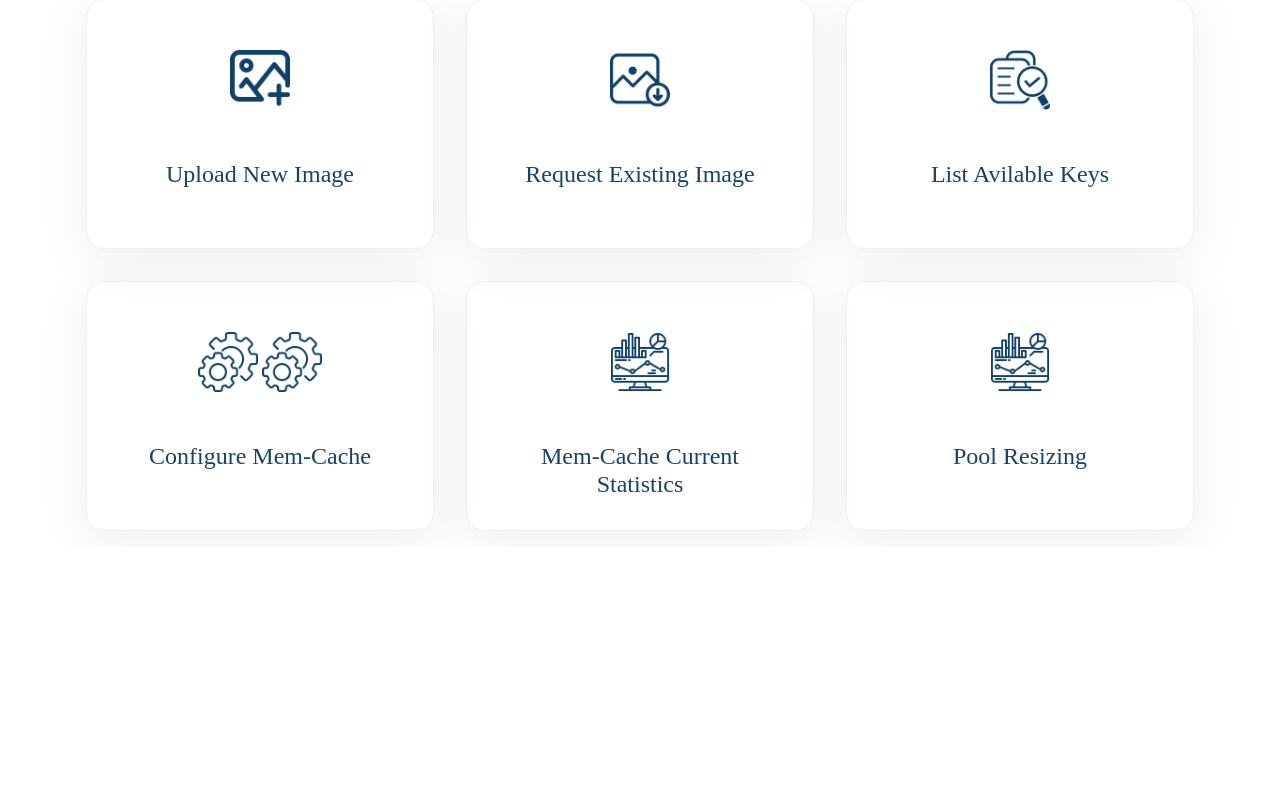
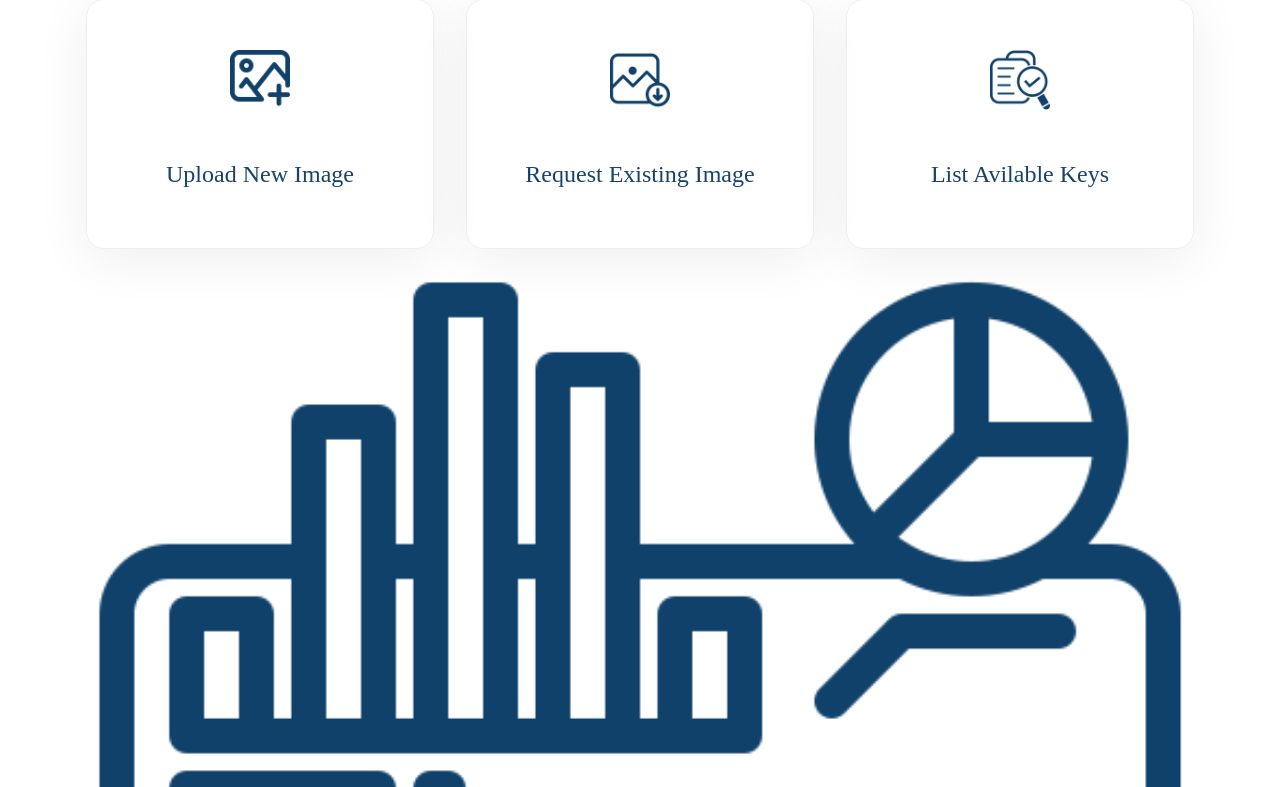
Before and after one commit to MohammedHasan-99/ImageHash, a Flask app: page / in a window 1280 px wide. Shown: the part 303-1090 px from the top of the page. Before the commit the page ends 834 px from the top, so only its background shows below. Run offline with Flask 2, Linux system fonts and the light colour scheme; some libraries are stand-ins or nearby versions.

Commit message:
separate

```diff
--- a/app/templates/main.html
+++ b/app/templates/main.html
@@ -79,7 +79,7 @@
                         <h3>List avilable keys</h3>
                     </a>
                 </div>
-                <div class="col-lg-4 col-md-6 col-12 p-3">
+                <!-- <div class="col-lg-4 col-md-6 col-12 p-3">
                     <a href="/config" class="box">
                         <img src="./assets/images/settings.png" alt="">
                         <img src="{{ url_for('static',filename='images/settings.png') }}" alt="">
@@ -101,7 +101,7 @@
                         <img src="{{ url_for('static',filename='images/analytics.png') }}" alt="">
                         <h3>Pool Resizing</h3>
                     </a>
-                </div>
+                </div> -->
 
             </div>
 
```
